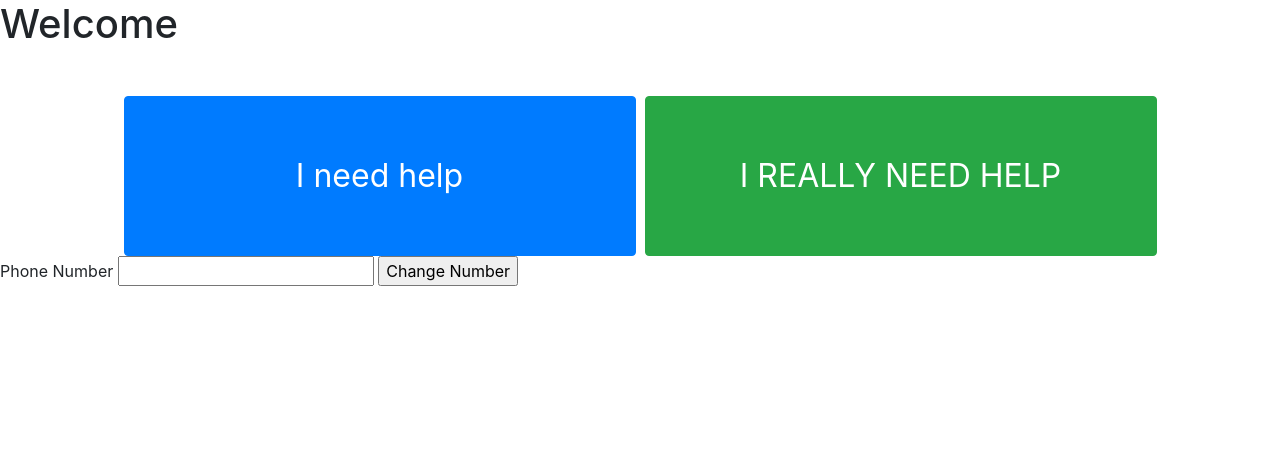
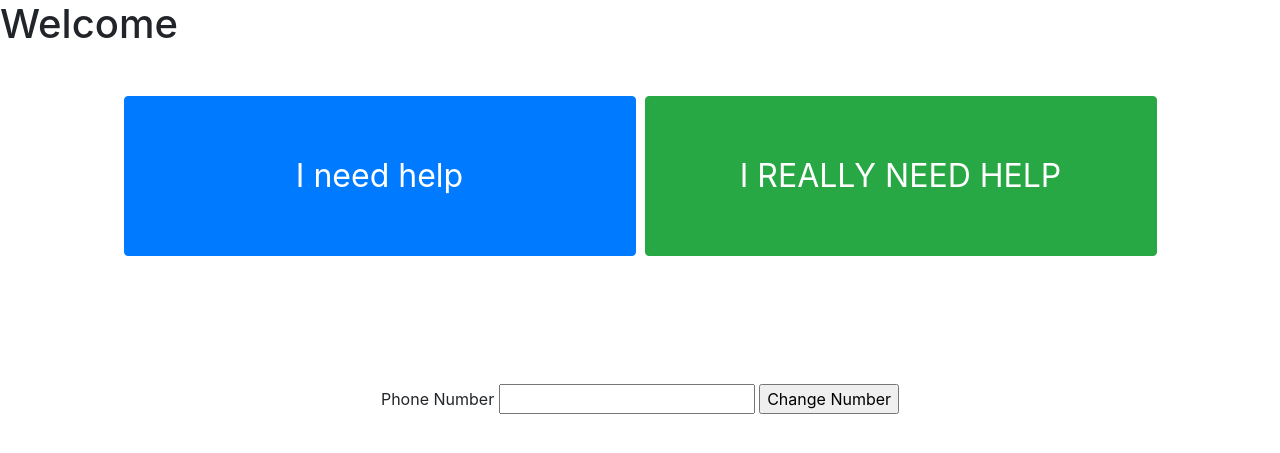
Before and after one commit to glasgow2017/team-4, a PHP site: page /Personal.php in a window 1280 px wide. Shown: the top 453 px of the page. Run offline with PHP 8.4, Linux system fonts and the light colour scheme; the visitor is signed in with stand-in values (Sample User, id 1); data that the repository does not hold is empty; a stand-in replaces the project's code that opens the database connection; some libraries are stand-ins or nearby versions.

Commit message:
Minor change to Style£

```diff
--- a/WhoDares/Style.css
+++ b/WhoDares/Style.css
@@ -69,3 +69,7 @@ and open the template in the editor.
 #submitBtn{
     width:34vw;
 }
+#updateNumber{
+    text-align: center;
+    padding-top: 10%;
+}
```
